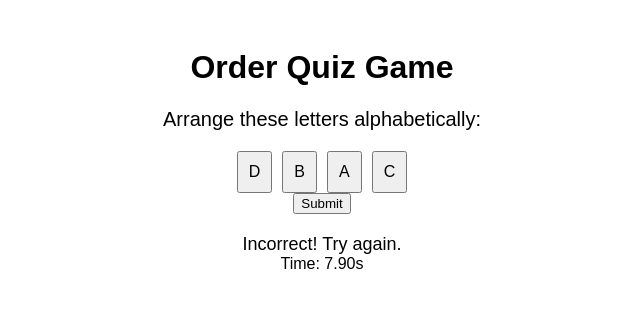
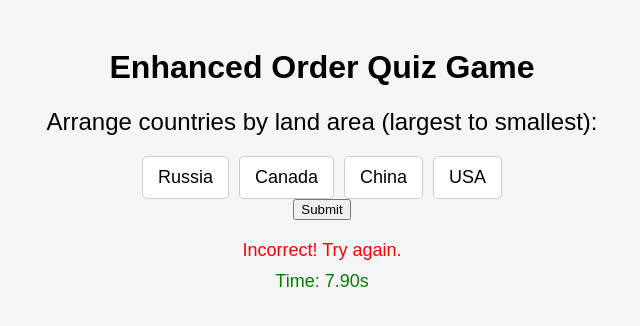
Before and after one commit to tutut834834/WWM_Einstiegsfrage, a plain HTML site: page index.html in a window 1280 px wide. Both pictures are taken after a click on the button "Submit". Shown: the whole page, without its empty margins (318-958 px from the left). Drawn offline with Linux system fonts and the light colour scheme.

Commit message:
Update index.html

```diff
--- a/index.html
+++ b/index.html
@@ -3,15 +3,16 @@
 <head>
     <meta charset="UTF-8">
     <meta name="viewport" content="width=device-width, initial-scale=1.0">
-    <title>Order Quiz Game</title>
+    <title>Enhanced Order Quiz Game</title>
     <style>
         body {
             font-family: Arial, sans-serif;
             text-align: center;
             padding: 20px;
+            background-color: #f5f5f5;
         }
         .question {
-            font-size: 20px;
+            font-size: 24px;
             margin-bottom: 20px;
         }
         .answers {
@@ -20,17 +21,36 @@
             gap: 10px;
         }
         .answers button {
-            padding: 10px;
-            font-size: 16px;
+            padding: 10px 15px;
+            font-size: 18px;
+            border: 1px solid #ccc;
+            border-radius: 5px;
+            background-color: white;
+            cursor: pointer;
+            transition: background-color 0.3s;
+        }
+        .answers button:hover {
+            background-color: #ddd;
+        }
+        .answers button.disabled {
+            background-color: grey;
+            color: white;
+            cursor: not-allowed;
         }
         #result {
             margin-top: 20px;
             font-size: 18px;
+            color: red;
+        }
+        #timer {
+            margin-top: 10px;
+            font-size: 18px;
+            color: green;
         }
     </style>
 </head>
 <body>
-    <h1>Order Quiz Game</h1>
+    <h1>Enhanced Order Quiz Game</h1>
     <div id="game">
         <div class="question" id="question"></div>
         <div class="answers" id="answers"></div>
@@ -41,13 +61,17 @@
 
     <script>
         const questions = [
-            { question: "Arrange these letters alphabetically:", answers: ["D", "B", "A", "C"], correctOrder: ["A", "B", "C", "D"] },
-            { question: "Arrange numbers in ascending order:", answers: ["3", "1", "4", "2"], correctOrder: ["1", "2", "3", "4"] },
-            // Add 18 more sample questions
+            { question: "Arrange countries by land area (largest to smallest):", answers: ["Russia", "Canada", "China", "USA"], correctOrder: ["Russia", "Canada", "China", "USA"] },
+            { question: "Order these cities by population (largest to smallest):", answers: ["Tokyo", "Delhi", "Shanghai", "São Paulo"], correctOrder: ["Tokyo", "Delhi", "Shanghai", "São Paulo"] },
+            { question: "Arrange these planets by size (largest to smallest):", answers: ["Jupiter", "Saturn", "Earth", "Mars"], correctOrder: ["Jupiter", "Saturn", "Earth", "Mars"] },
+            { question: "Order these programming languages alphabetically:", answers: ["Python", "JavaScript", "C++", "Java"], correctOrder: ["C++", "Java", "JavaScript", "Python"] },
+            { question: "Arrange these colors by the rainbow sequence:", answers: ["Blue", "Green", "Red", "Yellow"], correctOrder: ["Red", "Green", "Yellow", "Blue"] },
+            { question: "Order these numbers in ascending order:", answers: ["42", "7", "99", "21"], correctOrder: ["7", "21", "42", "99"] },
+            // Add 24 more creative questions below
         ];
 
-        while (questions.length < 20) {
-            const randomNumbers = Array.from({ length: 4 }, () => Math.floor(Math.random() * 10));
+        while (questions.length < 30) {
+            const randomNumbers = Array.from({ length: 4 }, () => Math.floor(Math.random() * 100));
             const sortedNumbers = [...randomNumbers].sort((a, b) => a - b);
             questions.push({
                 question: "Arrange these numbers in ascending order:",
@@ -69,6 +93,7 @@
             questionData.answers.forEach((answer, index) => {
                 const button = document.createElement('button');
                 button.innerText = answer;
+                button.dataset.key = ['A', 'F', 'J', 'L'][index];
                 button.onclick = () => addToOrder(answer, button);
                 answersContainer.appendChild(button);
             });
@@ -79,7 +104,16 @@
 
         function addToOrder(answer, button) {
             userOrder.push(answer);
+            button.classList.add('disabled');
             button.disabled = true;
+        }
+
+        function resetButtons() {
+            const buttons = document.querySelectorAll('#answers button');
+            buttons.forEach(button => {
+                button.classList.remove('disabled');
+                button.disabled = false;
+            });
         }
 
         function checkAnswer() {
@@ -95,6 +129,7 @@
                 }
             } else {
                 document.getElementById('result').innerText = 'Incorrect! Try again.';
+                resetButtons();
             }
         }
 
@@ -103,6 +138,17 @@
             document.getElementById('timer').innerText = `Time: ${elapsedTime}s`;
         }
 
+        document.addEventListener('keydown', (event) => {
+            const keyMap = { 'A': 0, 'F': 1, 'J': 2, 'L': 3 };
+            const index = keyMap[event.key.toUpperCase()];
+            if (index !== undefined) {
+                const buttons = document.querySelectorAll('#answers button');
+                if (buttons[index] && !buttons[index].disabled) {
+                    buttons[index].click();
+                }
+            }
+        });
+
         setInterval(updateTimer, 100);
         loadQuestion();
     </script>
```
